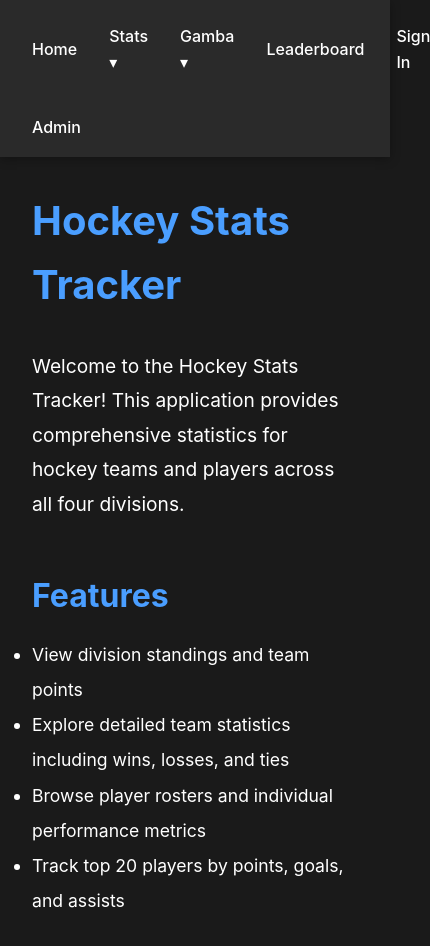
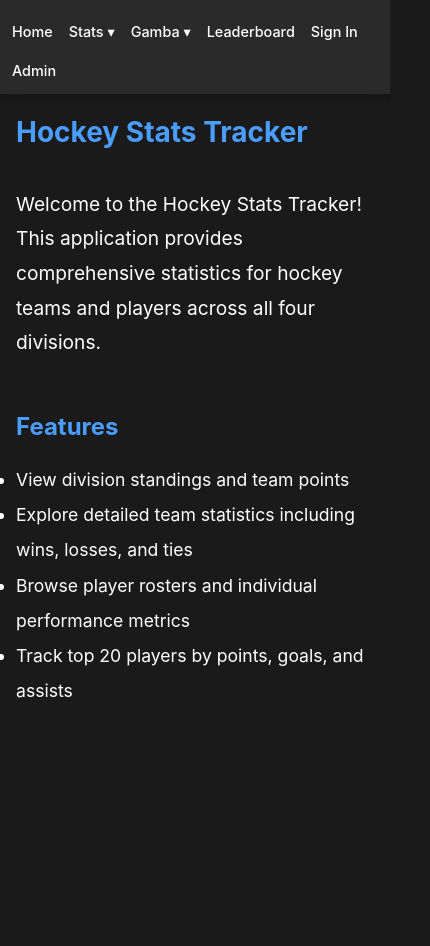
Before and after one commit to Shaxten/nhl-app, a React (Vite) app: page / in a window 390 px wide. Shown: the top 946 px of the page, 430 px wide, since content can reach past the window. After the commit the page ends 844 px from the top, so only its background shows below. Built offline with nearby package versions, Linux system fonts and the light colour scheme; no server answers; the HTML template or start-up script is replaced by a standard one.

Commit message:
Add mobile responsive design for navbar and entire app

```diff
--- a/src/App.tsx
+++ b/src/App.tsx
@@ -17,8 +17,8 @@ function Navigation() {
 
   return (
     <nav>
-      <ul style={{ display: 'flex', justifyContent: 'space-between', alignItems: 'center' }}>
-        <div style={{ display: 'flex', gap: '2rem', alignItems: 'center' }}>
+      <ul style={{ display: 'flex', justifyContent: 'space-between', alignItems: 'center', flexWrap: 'wrap' }}>
+        <div style={{ display: 'flex', gap: '1rem', alignItems: 'center', flexWrap: 'wrap' }}>
           <li><Link to="/">Home</Link></li>
           <li className="dropdown">
             <span>Stats ▾</span>
@@ -43,7 +43,7 @@ function Navigation() {
             <li><Link to="/auth">Sign In</Link></li>
           )}
         </div>
-        <div style={{ display: 'flex', gap: '1rem', alignItems: 'center' }}>
+        <div style={{ display: 'flex', gap: '0.5rem', alignItems: 'center', flexWrap: 'wrap' }}>
           <li><Link to="/admin">Admin</Link></li>
           {user && <li><button onClick={signOut} style={{ padding: '0.5rem 1rem' }}>Sign Out</button></li>}
         </div>
--- a/src/index.css
+++ b/src/index.css
@@ -17,15 +17,26 @@ body {
 
 nav {
   background: #2a2a2a;
-  padding: 1rem 2rem;
+  padding: 1rem;
   box-shadow: 0 2px 10px rgba(0,0,0,0.3);
 }
 
 nav ul {
   list-style: none;
   display: flex;
-  gap: 2rem;
+  gap: 1rem;
   flex-wrap: wrap;
+}
+
+@media (max-width: 768px) {
+  nav {
+    padding: 0.75rem;
+  }
+
+  nav ul {
+    gap: 0.5rem;
+    font-size: 0.9rem;
+  }
 }
 
 nav a {
@@ -100,6 +111,12 @@ nav a:hover, nav a.active {
   padding: 2rem;
 }
 
+@media (max-width: 768px) {
+  .container {
+    padding: 1rem;
+  }
+}
+
 h1 {
   font-size: 2.5rem;
   margin-bottom: 1rem;
@@ -117,6 +134,20 @@ h3 {
   margin-bottom: 0.5rem;
 }
 
+@media (max-width: 768px) {
+  h1 {
+    font-size: 1.75rem;
+  }
+
+  h2 {
+    font-size: 1.5rem;
+  }
+
+  h3 {
+    font-size: 1.25rem;
+  }
+}
+
 table {
   width: 100%;
   border-collapse: collapse;
@@ -130,6 +161,16 @@ th, td {
   padding: 1rem;
   text-align: left;
   border-bottom: 1px solid #2a3050;
+}
+
+@media (max-width: 768px) {
+  table {
+    font-size: 0.85rem;
+  }
+
+  th, td {
+    padding: 0.5rem;
+  }
 }
 
 th {
@@ -153,6 +194,13 @@ button, select {
   transition: background 0.3s;
 }
 
+@media (max-width: 768px) {
+  button, select {
+    font-size: 0.9rem;
+    padding: 0.4rem 0.8rem;
+  }
+}
+
 button:hover, select:hover {
   background: #3a8eef;
 }
@@ -166,6 +214,13 @@ select {
   grid-template-columns: repeat(2, 1fr);
   gap: 2rem;
   margin-top: 2rem;
+}
+
+@media (max-width: 768px) {
+  .divisions-grid {
+    grid-template-columns: 1fr;
+    gap: 1rem;
+  }
 }
 
 .division-card {
@@ -221,3 +276,38 @@ select {
 .filters button.active {
   background: #4a9eff;
 }
+
+input[type="number"],
+input[type="text"],
+input[type="email"],
+input[type="password"] {
+  background: #333;
+  color: #fff;
+  border: 1px solid #444;
+  padding: 0.5rem;
+  border-radius: 4px;
+  font-size: 1rem;
+}
+
+@media (max-width: 768px) {
+  input[type="number"],
+  input[type="text"],
+  input[type="email"],
+  input[type="password"] {
+    font-size: 16px;
+    width: 100%;
+    max-width: 100%;
+  }
+
+  .division-card {
+    padding: 1rem;
+  }
+
+  .stat-box {
+    padding: 0.75rem;
+  }
+
+  .stat-box h3 {
+    font-size: 1.5rem;
+  }
+}
```
